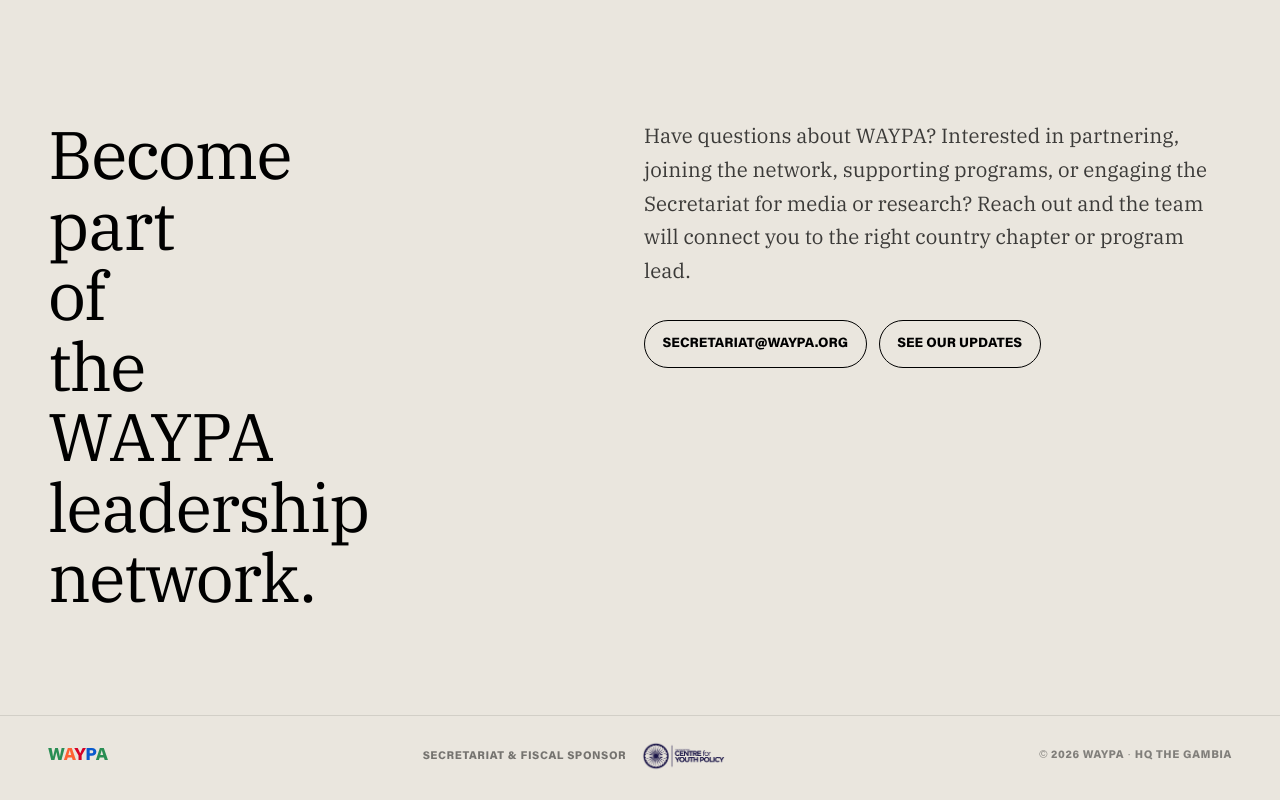
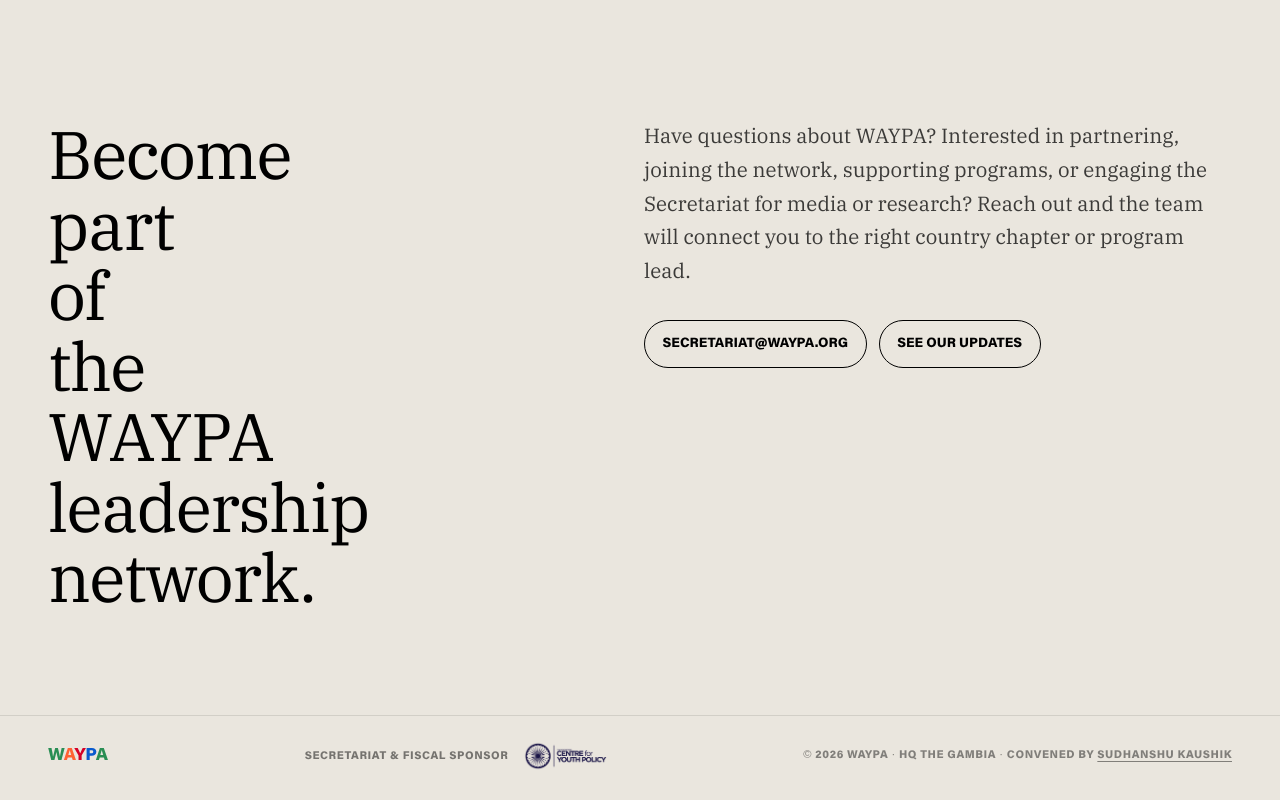
Before and after one commit to sudhanshuckaushik/waypa-website, a plain HTML site: page index.html in a window 1280 px wide. Shown: the part 7212-8012 px from the top of the page. Drawn offline with Linux system fonts and the light colour scheme.

Commit message:
Footer: link to Sudhanshu Kaushik (convener)
Co-Authored-By: Claude Opus 5.5 <noreply@anthropic.com>

```diff
--- a/index.html
+++ b/index.html
@@ -654,7 +654,7 @@
             <img src="assets/cyp-logo.png" alt="Centre for Youth Policy" class="footer-cyp-logo" />
           </a>
         </div>
-        <p class="footer-copyright">© 2026 WAYPA · HQ The Gambia</p>
+        <p class="footer-copyright">© 2026 WAYPA · HQ The Gambia · Convened by <a href="https://sudhanshukaushik.com" style="color:inherit;text-decoration:underline;text-underline-offset:3px">Sudhanshu Kaushik</a></p>
       </div>
     </footer>
 
```
